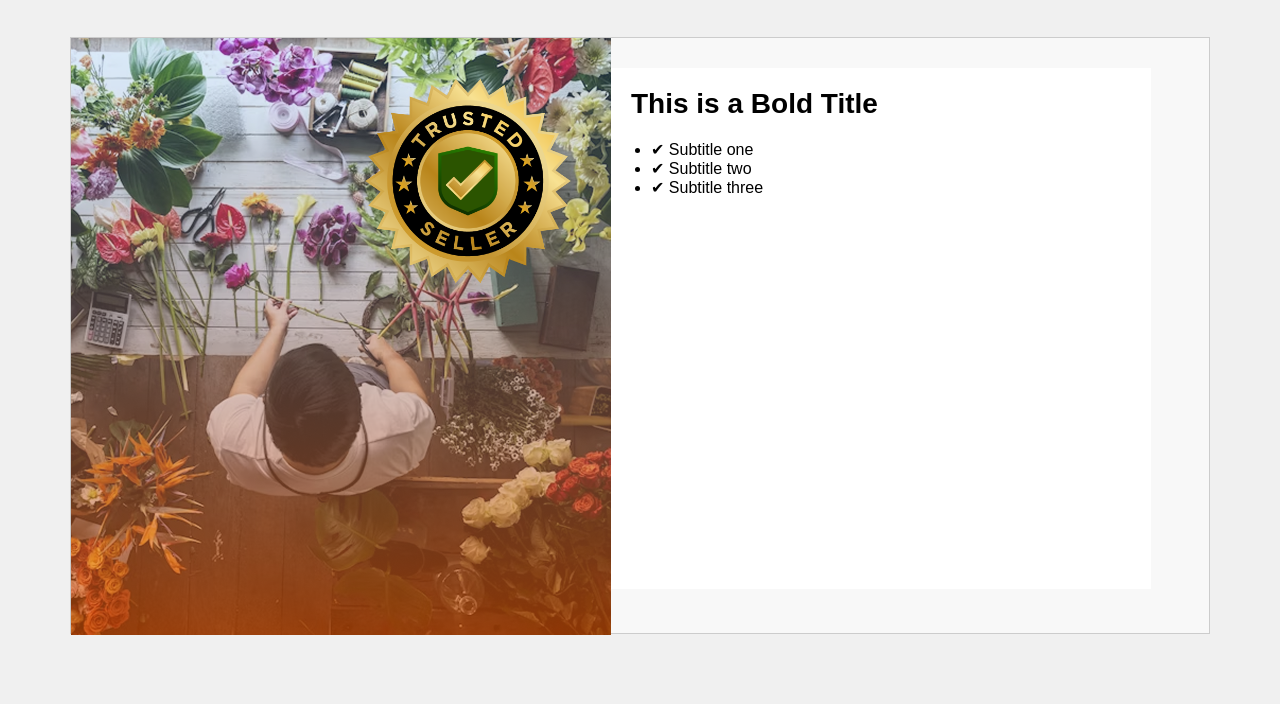
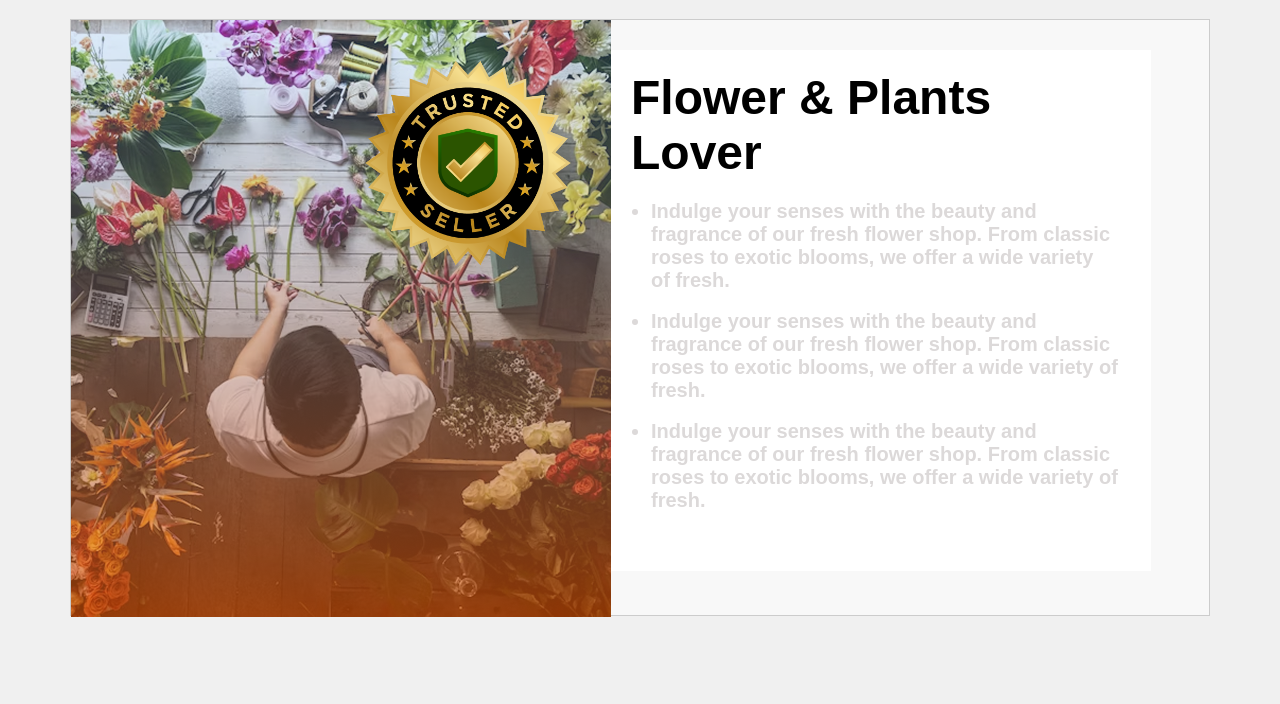
Before and after one commit to argho557/assinment2, a plain HTML site: page index.html in a window 1280 px wide. Shown: the part 1631-2335 px from the top of the page. Drawn offline with Linux system fonts and the light colour scheme.

Commit message:
adjust all

```diff
--- a/index.html
+++ b/index.html
@@ -36,7 +36,7 @@
   </div>
 </section>
 </section>
-I<section class="gallery-section">
+<section class="gallery-section">
   <h2 class="gallery-title"> <span class="tspan">Our</span> <span class="t2span">plants</span> </h2>
   <h4 class="gallery-subtitle">Choose your favorite fresh flowers from our shop</h4>
   <div class="gallery-grid">
@@ -123,11 +123,15 @@ I<section class="gallery-section">
   </div>
 
   <div class="right-content">
-    <h2 class="title">This is a Bold Title</h2>
+    <h2 class="title">Flower & Plants <br>Lover</h2>
     <ul class="subtitle-list">
-      <li>✔ Subtitle one</li>
-      <li>✔ Subtitle two</li>
-      <li>✔ Subtitle three</li>
+      <li>Indulge your senses with the beauty and <br> fragrance of our fresh flower shop. From classic <br> roses to exotic blooms, we offer a wide variety <br> of fresh.</li>
+      <br>
+      <li>Indulge your senses with the beauty and <br> fragrance of our fresh flower shop. From classic <br> roses to exotic blooms, we offer a wide variety of fresh.</li>
+      <br>
+      <li>Indulge your senses with the beauty and <br> fragrance of our fresh flower shop. From classic <br> roses to exotic blooms, we offer a wide variety of fresh.</li>
+      <br>
+
     </ul>
   </div>
 </section>
@@ -136,6 +140,7 @@ I<section class="gallery-section">
   <h2 class="hug-title">
     <span class="black-span">Latest</span> <span class="orange-span">Deals</span>
   </h2>
+  <br>
   <h4>
     Indulge your senses with the beauty and fragrance of our fresh flower shop.<br>
     Classic roses to exotic blooms, we offer a wide variety of fresh.
--- a/style/as.css
+++ b/style/as.css
@@ -62,7 +62,7 @@
 
 .text-flex {
   display: flex;
-  flex-direction: column; /* stack h1 above h4 */
+  flex-direction: column;
   justify-content: center;
 }
 
@@ -70,7 +70,7 @@
 font-weight: 517px;
 height: 89px;
 
-  margin: 0 0 8px 0; /* small space below h1 */
+  margin: 0 0 8px 0;
   font-size: larger;
 }
 
@@ -227,13 +227,13 @@ margin: 0 0 8 0;
 .right-content {
   width: 540px;
   height: 521px;
-  margin-top: 30px; /* একটু নিচে নামানোর জন্য */
+  margin-top: 30px;
   padding: 20px;
   background-color: #fff;
 }
 
 .title {
-  font-size: 28px;
+  font-size: 3em;
   font-weight: bold;
   margin-bottom: 20px;
 }
@@ -241,11 +241,17 @@ margin: 0 0 8 0;
 .subtitle-list {
   list-style-type: disc;
   padding-left: 20px;
+  color: #000000;
+  color:#dcd9d9;
+  font-weight: 700;
+
 }
 
 .subtitle-list li {
-  font-size: 16px;
+  font-size: 20px;
   margin-bottom: 10px;
+
+
 }
 
 .hug-section {
```
